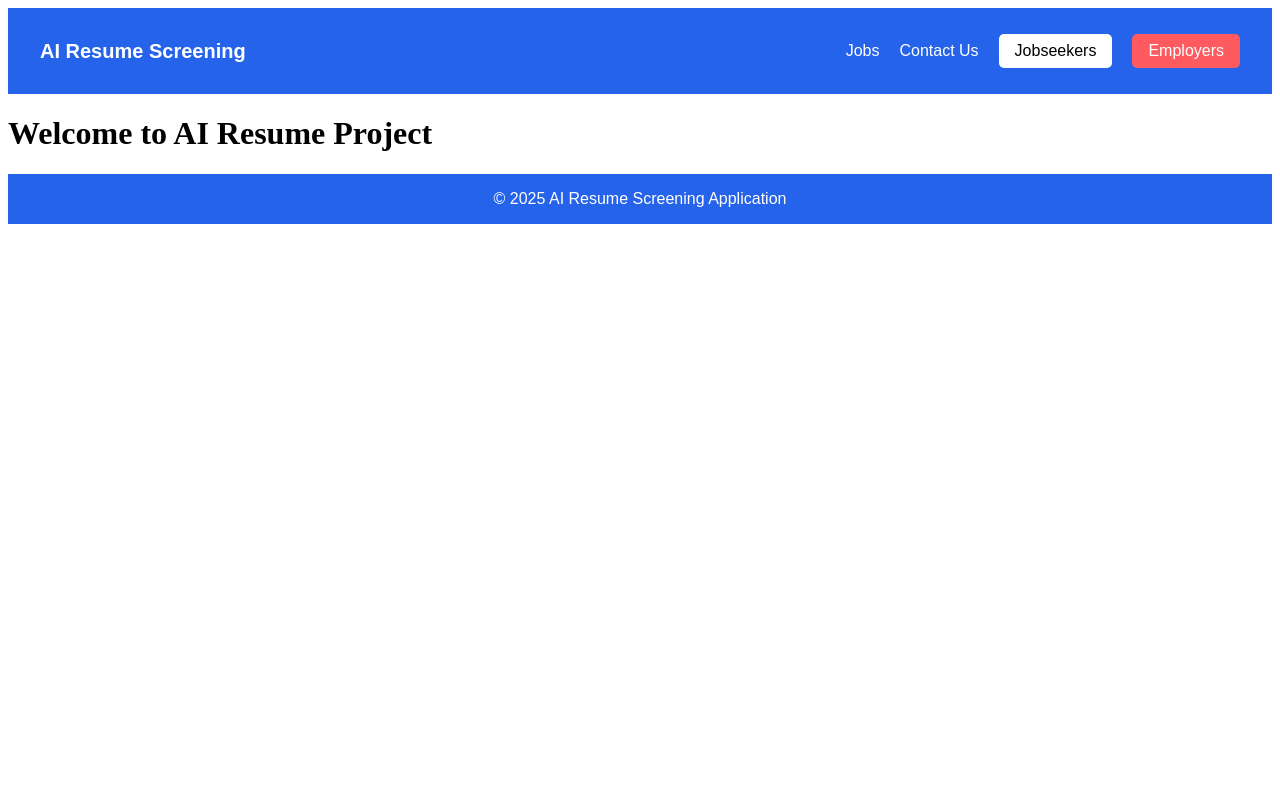
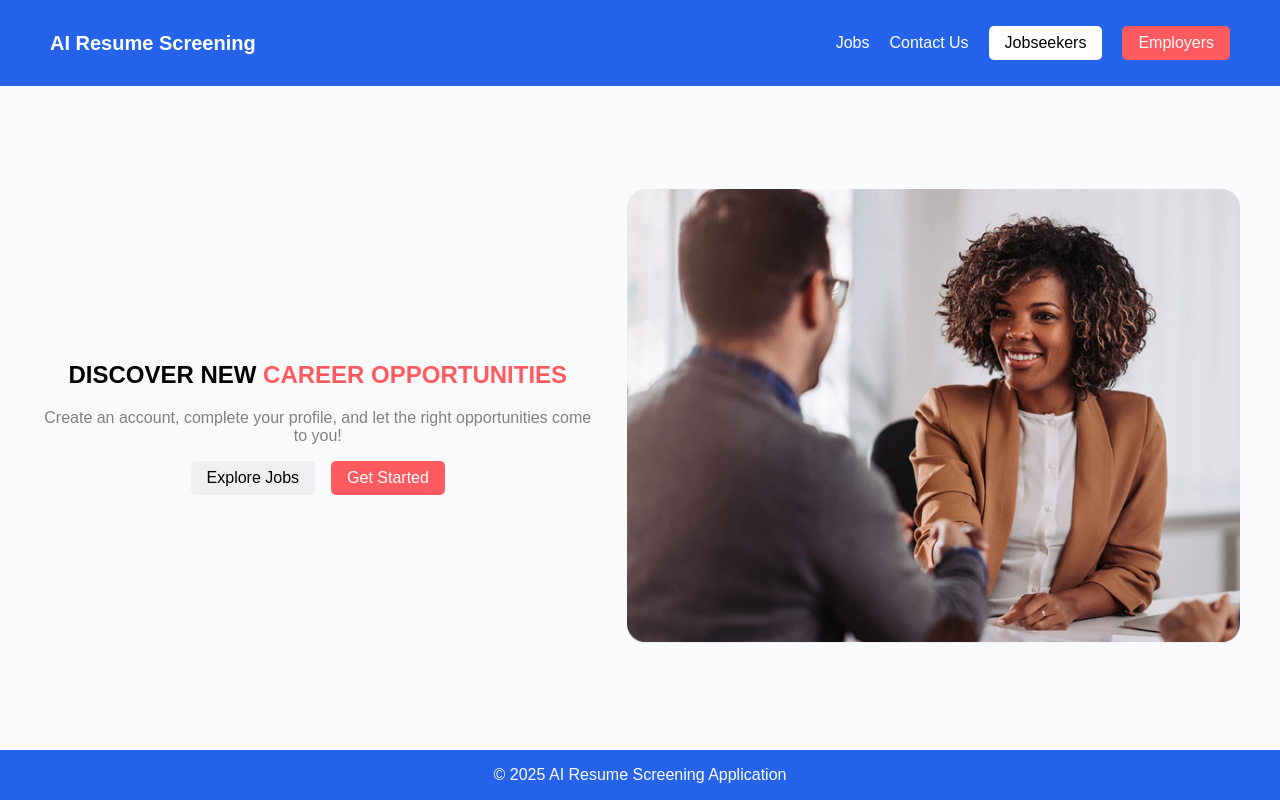
Before and after one commit to peleisaac/ai-resume-backend, a Django app: template templates/airesumefrontend/index.html in a window 1280 px wide. Run offline with Django 4.2, Linux system fonts and the light colour scheme; the template is opened without the code that fills it, so the values that code supplies are empty.

Commit message:
Updated index.html with updated content

```diff
--- a/templates/airesumefrontend/index.html
+++ b/templates/airesumefrontend/index.html
@@ -4,24 +4,62 @@
 <html lang="en">
   <head>
     <meta charset="UTF-8" />
-    <title>Home Page</title>
-    <link
-      rel="stylesheet"
-      href="{% static 'airesumefrontend/css/style.css' %}"
-    />
+    <meta name="viewport" content="width=device-width, initial-scale=1.0" />
+    <title>AI Resume Screening</title>
     <link rel="stylesheet" href="{% static 'css/variables.css' %}">
+    <!-- <link rel="stylesheet" href="./css/landing.css" /> -->
+
+    <link rel="stylesheet" href="{% static 'css/landing.css' %}">
     <link rel="stylesheet" href="{% static 'css/header.css' %}">
-    <link rel="stylesheet" href="{% static 'css/footer.css' %}" />
+    <link rel="stylesheet" href="{% static 'css/footer.css' %}">
   </head>
+
   <body>
     <!-- Dynamic Header -->
     <div id="header"></div>
 
-    <h1>Welcome to AI Resume Project</h1>
+    <!-- Landing Page Content -->
+    <section class="landing">
+      <div class="landing_container">
+        <!-- Left Side - Text Content -->
+        <div class="text-content">
+          <h1>
+            Discover New <span class="highlight">Career Opportunities</span>
+          </h1>
+          <p>
+            Create an account, complete your profile, and let the right
+            opportunities come to you!
+          </p>
+          <div class="buttons">
+            <button
+              class="btn secondary-blue"
+              onclick="navigateTo('/jobs')"
+            >
+              Explore Jobs
+            </button>
+            <button
+              class="btn danger"
+              onclick="navigateTo('/jobseeker-signin')"
+            >
+              Get Started
+            </button>
+          </div>
+        </div>
+
+        <!-- Right Side - Image -->
+        <div class="image-content">
+          <img src="/static/assets/landing-page-image.png" alt="Job interview" />
+        </div>
+      </div>
+    </section>
+
     <!-- Dynamic Footer -->
     <div id="footer"></div>
 
     <script src="{% static 'js/header.js' %}"></script>
     <script src="{% static 'js/footer.js' %}"></script>
+    <script src="{% static 'js/navigation.js' %}"></script>
+
+    <!-- <script src="./js/navigation.js"></script> -->
   </body>
 </html>
```
